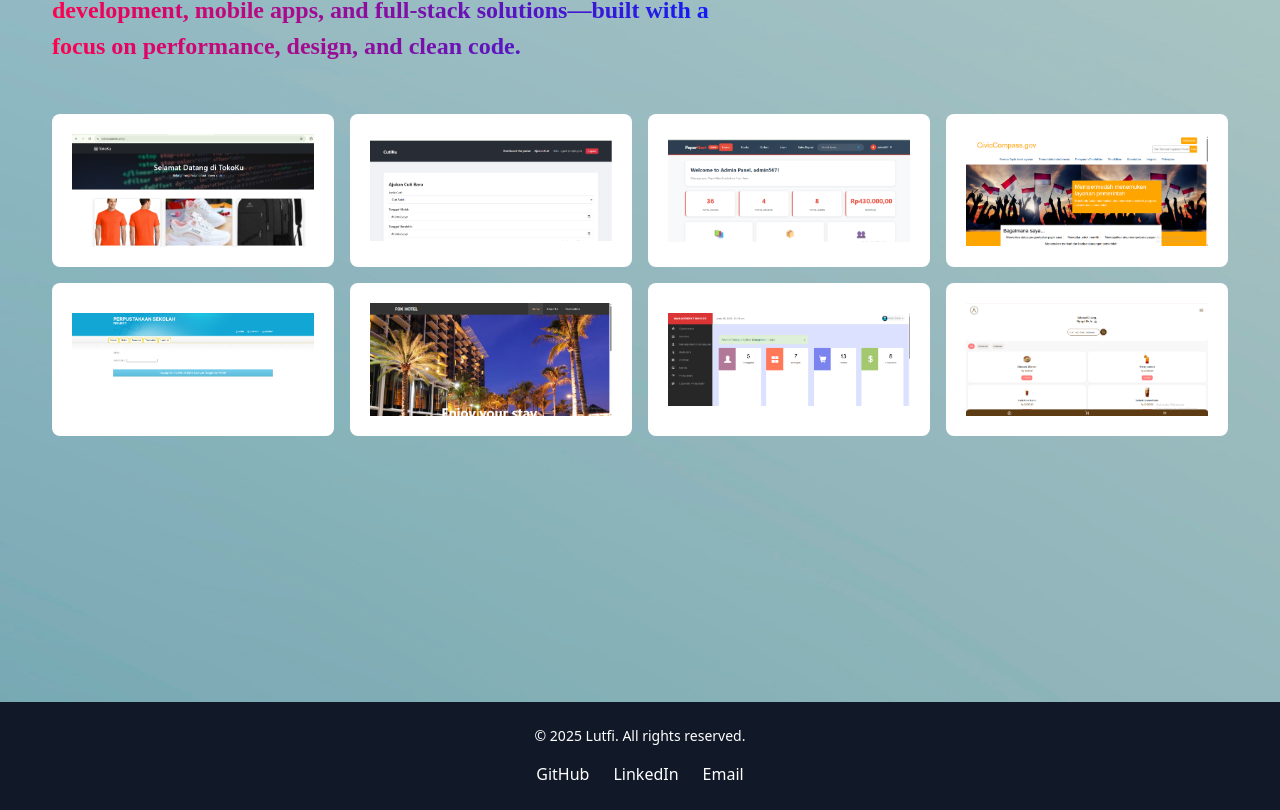
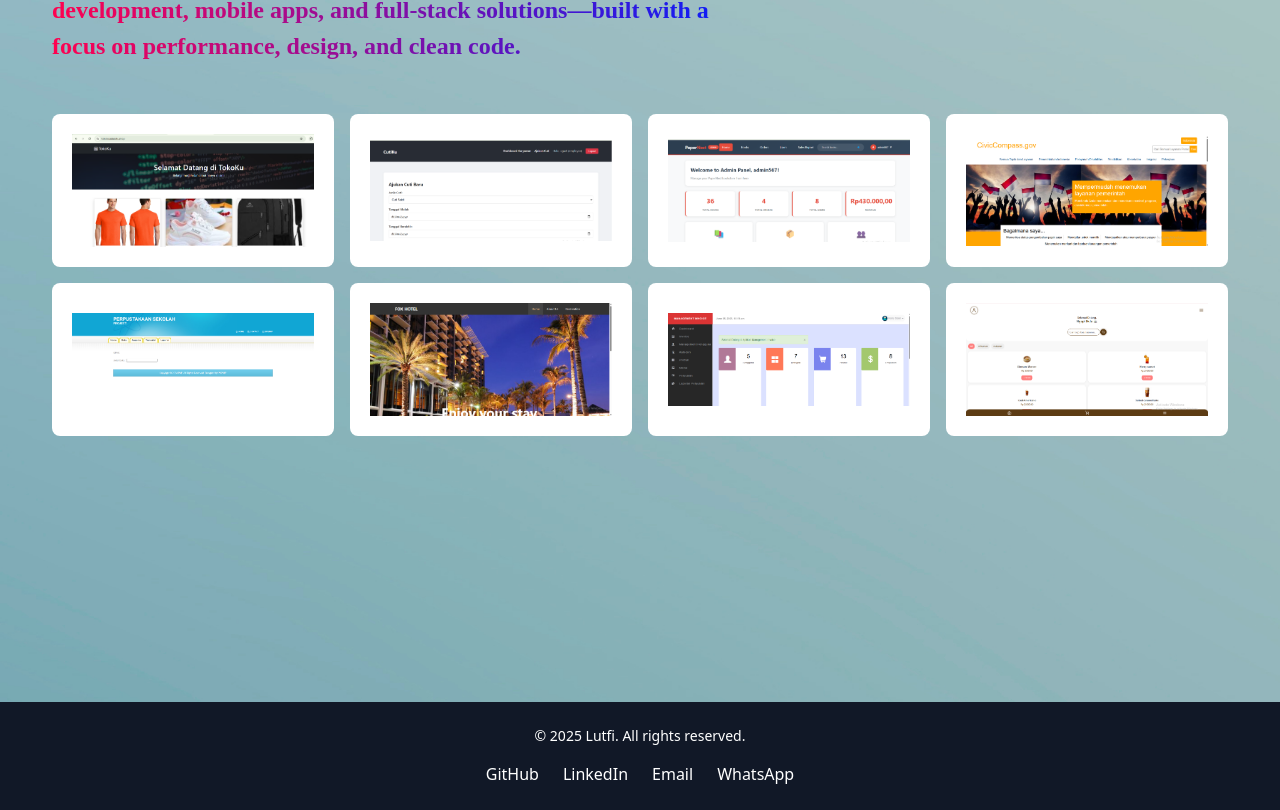
Before and after one commit to Lutfiamwandoli/portof, a React (Create React App) app: page / in a window 1280 px wide. Shown: the part 2198-3008 px from the top of the page. Built offline with nearby package versions, Linux system fonts and the light colour scheme.

Commit message:
oke banget

```diff
--- a/src/components/footer.jsx
+++ b/src/components/footer.jsx
@@ -29,11 +29,18 @@ class Footer extends Component {
                             LinkedIn
                         </a>
                         <a
-                            href="mailto:your@email.com"
+                            href="mailto:lutfiamwandolisiregar@gmail.com"
                             className="hover:text-gray-400 transition"
                         >
                             Email
                         </a>
+                        <a
+                            href="wa.me6282288471175"
+
+                            rel="noopener noreferrer"
+                            className="hover:text-gray-400 transition">
+                            WhatsApp
+                            </a>
                     </div>
                 </div>
             </footer>
```
